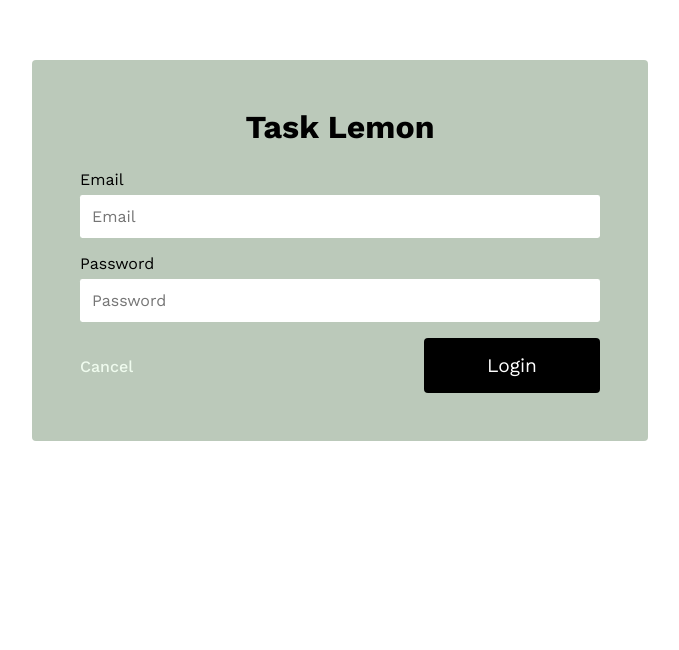
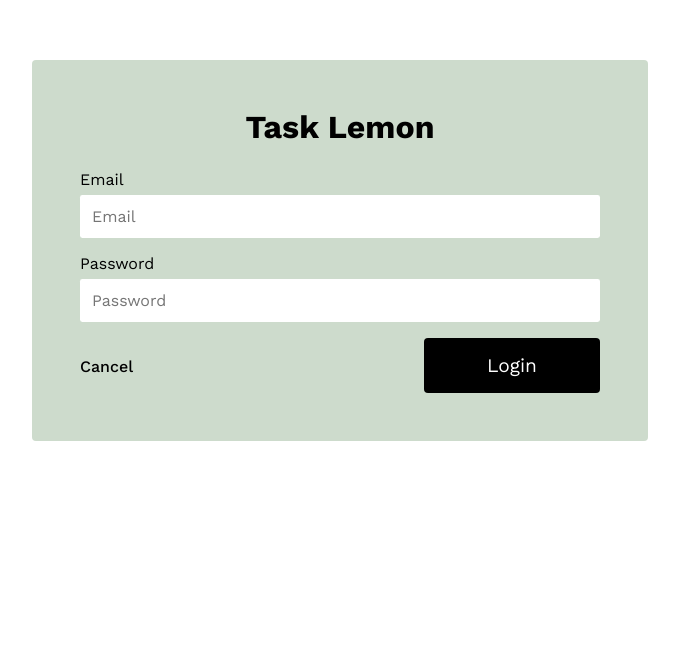
Before and after one commit to 100devs/course-tracker, a React (Create React App) app in the folder packages/client/: page /login in a window 1280 px wide. Shown: the part 150-800 px from the top of the page, without its empty margins (300-979 px from the left). Built offline with nearby package versions, Linux system fonts and the light colour scheme; no server answers.

Commit message:
Lifts color from comp use to styled-comp declaration for icons and remaining nav elements; adjusts padding and margin to better accom nav and header

```diff
--- a/packages/client/src/components/CreatePost.js
+++ b/packages/client/src/components/CreatePost.js
@@ -78,6 +78,7 @@ function CreatePost() {
               onClick={() => history.push("/")}
               text="Cancel"
               link="/"
+              color="black"
             />
             <div className="subButtonDiv">
               <Button value={true} onClick={handleSubmit}>
--- a/packages/client/src/components/Login.js
+++ b/packages/client/src/components/Login.js
@@ -89,7 +89,11 @@ const Login = () => {
         </InputDiv>
 
         <ButtonDiv>
-          <TextLink onClick={() => history.goBack()} text="Cancel" />
+          <TextLink
+            onClick={() => history.goBack()}
+            text="Cancel"
+            color="black"
+          />
           <Button size="11rem" onClick={loginFunc}>
             Login
           </Button>
--- a/packages/client/src/components/Navbar.js
+++ b/packages/client/src/components/Navbar.js
@@ -28,7 +28,6 @@ const Navbar = (props) => {
     return (
       <PlusCircle
         weight="fill"
-        color="black"
         clicked={sidebar.toString()}
         onClick={() => showSidebar()}
         className="plusCircle"
@@ -47,7 +46,7 @@ const Navbar = (props) => {
   };
 
   return (
-    <IconContext.Provider value={{ color: "#CCC", size: 16 }}>
+    <IconContext.Provider value={{ size: 16 }}>
       <Wrapper>
         <NavButton />
         <Logo lemonView={lemonView} />
--- a/packages/client/src/components/Post.js
+++ b/packages/client/src/components/Post.js
@@ -98,9 +98,9 @@ const Post = ({
             <h2>Edit Post</h2>
 
             {isDraft ? (
-              <EyeSlash aria-label="" size={48} color="black" />
+              <EyeSlash aria-label="" size={48} color="#4E4B4C" />
             ) : (
-              <Eye aria-label="" size={48} color="green" />
+              <Eye aria-label="" size={48} color="#004A33" />
             )}
           </FormHeader>
           <InputDiv>
@@ -148,9 +148,9 @@ const Post = ({
           <PostHeader onClick={() => !isEdit && handleCollapse()} edit={isEdit}>
             <h2>{title}</h2>
             {isAdmin && isDraft ? (
-              <EyeSlash aria-label="" color="black" />
+              <EyeSlash aria-label="" />
             ) : isAdmin ? (
-              <Eye aria-label="" color="green" />
+              <Eye aria-label="" className="published" color="#096536" />
             ) : (
               <></>
             )}
--- a/packages/client/src/components/styled/FeedDiv.js
+++ b/packages/client/src/components/styled/FeedDiv.js
@@ -1,11 +1,11 @@
 import styled from "styled-components";
 
 const FeedDiv = styled.div`
-  min-height: 100vh;
+  min-height: 93vh;
   display: flex;
   flex-direction: column;
   justify-content: flex-start;
-  padding-top: 8rem;
+  padding-top: 9rem;
   @media (max-width: 600px) {
     padding-top: 6rem;
   }
--- a/packages/client/src/components/styled/IconAnchor.js
+++ b/packages/client/src/components/styled/IconAnchor.js
@@ -8,7 +8,7 @@ const IconAnchor = styled.a`
   display: flex;
   justify-content: center;
   align-items: center;
-  color: black;
+  color: ${(props) => props.theme.colors.primary};
   margin-left: 1.5rem;
   @media (max-width: 500px) {
     margin-left: 0;
--- a/packages/client/src/components/styled/NavStyle.js
+++ b/packages/client/src/components/styled/NavStyle.js
@@ -12,6 +12,7 @@ export const Wrapper = styled.div`
   .plusCircle {
     width: 3rem;
     height: 3rem;
+    color: ${(props) => props.theme.colors.primary};
   }
 
   @media (max-width: 600px) {
--- a/packages/client/src/components/styled/PostDiv.js
+++ b/packages/client/src/components/styled/PostDiv.js
@@ -1,7 +1,7 @@
 import styled from "styled-components";
 
 const PostDiv = styled.div`
-  width: 75%;
+  width: 65%;
   display: flex;
   flex-flow: column nowrap;
   justify-content: center;
--- a/packages/client/src/components/styled/PostHeader.js
+++ b/packages/client/src/components/styled/PostHeader.js
@@ -19,6 +19,10 @@ const PostHeader = styled.div`
   svg {
     width: 2.5rem;
     height: 2.5rem;
+    color: ${(props) =>
+      props.className === "published"
+        ? `${props.theme.colors.secondary}`
+        : `${props.theme.colors.tertiary}`};
   }
   @media (max-width: 900px) {
     h2 {
--- a/packages/client/src/components/styled/Theme.js
+++ b/packages/client/src/components/styled/Theme.js
@@ -4,16 +4,27 @@ import { ThemeProvider } from "styled-components";
 const theme = {
   colors: {
     primary: "black",
-    secondary: "#CCC",
-    bgPrimary: "#BBC9BA",
+    secondary: "#096536",
+    // <Eye aria-label="" color="#2C5523" />
+    tertiary: "#4E4B4C",
+
+    bgPrimary: "#CDDBCC",
+    // bgPrimary: "#BBC9BA",
     bgSecondary: "#EFFBEE",
     bgTertiary: "#1f321d",
-    accent: "#879786",
+
+    accent: "#B1BD55",
+    // accent: "#879786",
     textLight: "#EFFBEE",
     textDark: "#1f321d",
+
     bgHover: "#3D3D3D",
     buttonText: "white",
     error: "#ee5f5f",
+
+    primaryIcon: "",
+    secondaryIcon: "",
+    tertiaryIcon: "#4E4B4C",
   },
 };
 
```
